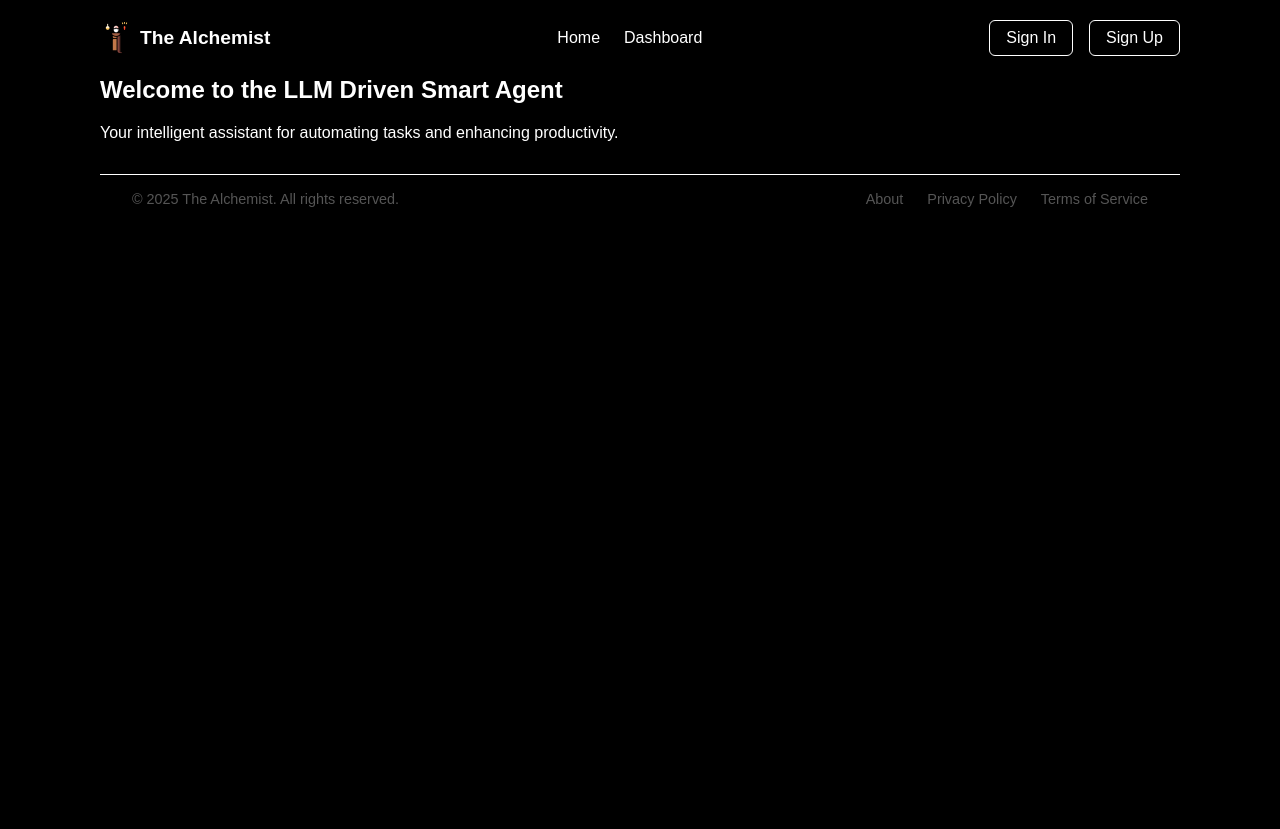
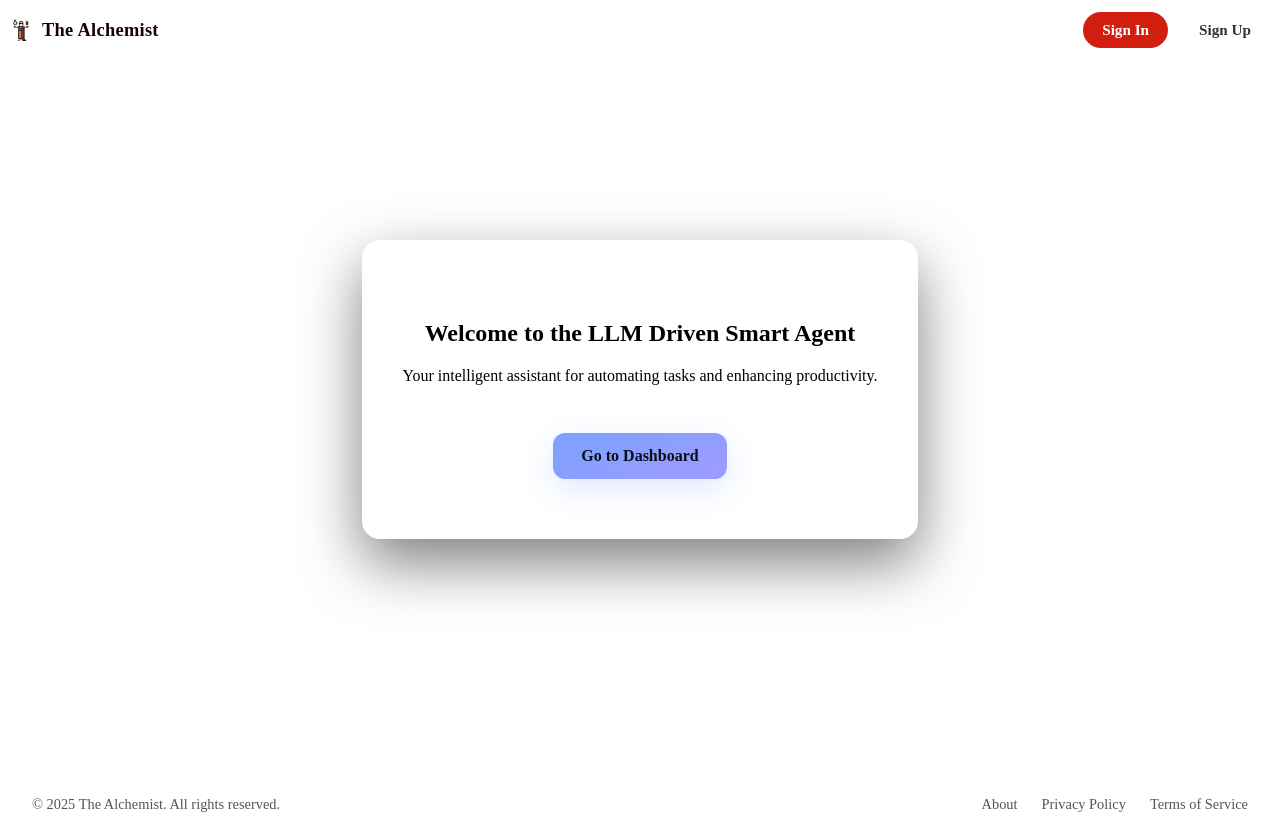
Before and after one commit to prateekrauniyar345/Senior-Design-The-Alchemist, a FastAPI app: page / in a window 1280 px wide. Before the commit the page ends 207 px from the top, so only its background shows below. Run offline with FastAPI, Linux system fonts and the light colour scheme; parts of the project's set-up code (start-up, migrations or seed data) failed here and were passed over.

Commit message:
Login and Register

```diff
--- a/Backend/main.py
+++ b/Backend/main.py
@@ -1,53 +1,135 @@
 import os
 
-from fastapi import FastAPI, Request
-from fastapi.responses import HTMLResponse
+from fastapi import FastAPI, Request, Form, Depends, Response
+from fastapi.responses import HTMLResponse, RedirectResponse
 from fastapi.staticfiles import StaticFiles
 from fastapi.templating import Jinja2Templates
-from Backend.DataBase.database import Base, engine
-from Backend.models.chat_models import Message
+from starlette.middleware.sessions import SessionMiddleware
+from starlette.status import HTTP_303_SEE_OTHER
 
-Base.metadata.create_all(bind=engine)
+# --- Supabase client (keep if you added auth) ---
+from config.supabase_client import supabase
+
+# --- DB imports (keep only if your app uses them) ---
+# from Backend.DataBase.database import Base, engine
+# from Backend.models.chat_models import Message
 
 BASE_DIR = os.path.dirname(os.path.abspath(__file__))
 
+from fastapi import FastAPI, Request, Form, Depends, Response
+from fastapi.responses import HTMLResponse, RedirectResponse
+from fastapi.staticfiles import StaticFiles
+from fastapi.templating import Jinja2Templates
+from starlette.middleware.sessions import SessionMiddleware
+from starlette.status import HTTP_303_SEE_OTHER
+import os
+
+# --- Supabase client (see step 2 below) ---
+from config.supabase_client import supabase
+
 app = FastAPI(
-        title="LLM-Driven Smart Agents for User-Friendly Access to an Open Data Portal",
-        description="A FastAPI application with Agentic Capabilities to facilitate user-friendly access to an open data portal using Large Language Models(GPT-4o).",
-        version="0.0.1"
-    )
+    title="LLM-Driven Smart Agents for User-Friendly Access to an Open Data Portal",
+    description="A FastAPI application with Agentic capabilities to facilitate user-friendly access using Large Language Models (GPT-4o).",
+    version="0.0.1",
+)
 
-# Mount the Static files
+# --- Static files and templates ---
 app.mount("/static", StaticFiles(directory=os.path.join(BASE_DIR, "static")), name="static")
-
-# templates directory for rendering HTML files
 templates = Jinja2Templates(directory=os.path.join(BASE_DIR, "templates"))
 
+# Session middleware for secure cookies
+APP_SECRET = os.getenv("APP_SECRET", "change-me")
+app.add_middleware(SessionMiddleware, secret_key=APP_SECRET)
 
-# default route
-@app.get("/")
-async def root(request: Request):
-    return templates.TemplateResponse("home.html", {"request": request})
+# Static + templates
+app.mount("/static", StaticFiles(directory="static"), name="static")
+templates = Jinja2Templates(directory="templates")
+templates.env.auto_reload = True
+templates.env.cache = {}
 
+# ---------- Auth helpers ----------
+COOKIE_ACCESS = "sb_access_token"
+COOKIE_REFRESH = "sb_refresh_token"
 
-# about route
+async def get_current_user(request: Request):
+    if supabase is None:
+        return None
+    token = request.cookies.get(COOKIE_ACCESS)
+    if not token:
+        return None
+    try:
+        res = supabase.auth.get_user(token)
+        return res.user
+    except Exception:
+        return None
+
+async def require_user(user = Depends(get_current_user)):
+    if not user:
+        return None
+    return user
+
+# ---------- Public pages (yours) ----------
+@app.get("/", response_class=HTMLResponse)
+async def root(request: Request, user=Depends(get_current_user)):
+    return templates.TemplateResponse("home.html", {"request": request, "user": user})
+
 @app.get("/about", response_class=HTMLResponse)
-async def about(request: Request):
-    return templates.TemplateResponse("about.html", {"request": request})
+async def about(request: Request, user=Depends(get_current_user)):
+    return templates.TemplateResponse("about.html", {"request": request, "user": user})
 
+@app.get("/privacy-policy", response_class=HTMLResponse)
+async def privacy_policy(request: Request, user=Depends(get_current_user)):
+    return templates.TemplateResponse("privacy_policy.html", {"request": request, "user": user})
 
-# privacy policy route
-@app.get("/privacy-policy", response_class=HTMLResponse)
-async def privacy_policy(request: Request):
-    return templates.TemplateResponse("privacy_policy.html", {"request": request})
+@app.get("/terms-of-service", response_class=HTMLResponse)
+async def terms_of_service(request: Request, user=Depends(get_current_user)):
+    return templates.TemplateResponse("terms_of_service.html", {"request": request, "user": user})
 
-# terms of service route
-@app.get("/terms-of-service", response_class=HTMLResponse)
-async def terms_of_service(request: Request):
-    return templates.TemplateResponse("terms_of_service.html", {"request": request})
+# ---------- Auth pages ----------
+@app.get("/login", response_class=HTMLResponse)
+async def login_page(request: Request):
+    return templates.TemplateResponse("login.html", {"request": request, "error": None})
+
+@app.post("/login")
+async def login_action(response: Response, email: str = Form(...), password: str = Form(...)):
+    if supabase is None:
+        return templates.TemplateResponse("login.html", {"request": request, "error": "Auth not configured yet. Ask teammate for SUPABASE_URL and SUPABASE_ANON_KEY."})
+    try:
+        data = supabase.auth.sign_in_with_password({"email": email, "password": password})
+        session = data.session
+        res = RedirectResponse(url="/dashboard", status_code=HTTP_303_SEE_OTHER)
+        res.set_cookie(COOKIE_ACCESS, session.access_token, httponly=True, samesite="lax", secure=False)
+        res.set_cookie(COOKIE_REFRESH, session.refresh_token, httponly=True, samesite="lax", secure=False)
+        return res
+    except Exception as e:
+        return templates.TemplateResponse("login.html", {"request": request, "error": str(e)})
+
+@app.get("/register", response_class=HTMLResponse)
+async def signup_page(request: Request):
+    return templates.TemplateResponse("register.html", {"request": request, "error": None})
+
+@app.post("/register")
+async def signup_action(email: str = Form(...), password: str = Form(...)):
+    if supabase is None:
+        # Redirect back to /login with a gentle message or render register page with an error
+        return RedirectResponse(url="/login", status_code=HTTP_303_SEE_OTHER)
+    supabase.auth.sign_up({"email": email, "password": password})
+    return RedirectResponse(url="/login", status_code=HTTP_303_SEE_OTHER)
+
+@app.get("/logout")
+async def logout():
+    res = RedirectResponse(url="/login", status_code=HTTP_303_SEE_OTHER)
+    res.delete_cookie(COOKIE_ACCESS)
+    res.delete_cookie(COOKIE_REFRESH)
+    return res
+
+# ---------- Protected page ----------
+@app.get("/dashboard", response_class=HTMLResponse)
+async def dashboard(request: Request, user = Depends(require_user)):
+    if not user:
+        return RedirectResponse(url="/login", status_code=HTTP_303_SEE_OTHER)
+    return templates.TemplateResponse("dashboard.html", {"request": request, "user": user})
 
 if __name__ == "__main__":
-    # uvicorn is used to run the FastAPI app
     import uvicorn
-    # run the app with reload option for development
     uvicorn.run(app, host="0.0.0.0", port=8000, reload=True)
--- a/Backend/static/styles.css
+++ b/Backend/static/styles.css
@@ -1,41 +1,55 @@
+:root{
+  /* dark shades */
+  --primary-dark1-color:#3e3e42;
+  --primary-dark2-color:#2d2d30;
+  --primary-dark3-color:#252526;
+  --primary-dark4-color:#1e1e1e;
+  --primary-dark5-color:#000000;
 
-:root{
-    /* dark shades */
-    --primary-dark1-color : #3e3e42;
-    --primary-dark2-color : #2d2d30;
-    --primary-dark3-color : #252526;
-    --primary-dark4-color : #1e1e1e;
-    --primary-dark5-color : #000000;
-
-    /* light shades */
-    --primary-light1-color : #E5E6E4;
-    --primary-light2-color : #ECECEB;
-    --primary-light3-color : #F2F3F2;
-    --primary-light4-color : #F9F9F8;
-    --primary-light5-color : #FFFFFF;
+  /* light shades */
+  --primary-light1-color:#E5E6E4;
+  --primary-light2-color:#ECECEB;
+  --primary-light3-color:#F2F3F2;
+  --primary-light4-color:#F9F9F8;
+  --primary-light5-color:#FFFFFF;
 }
 
-html{
-    font-size: 16px;
-    margin-left: 100px;
-    margin-right: 100px;
+/* Global reset */
+html { font-size:16px; margin:0; }
+*,
+*::before,
+*::after { box-sizing:border-box; }
+
+body{
+  font-family: 'Times New Roman', Times, Helvetica, sans-serif;
+  margin:0;
+  padding:0;
+  color:var(--primary-light5-color);
+  background-color:var(--primary-dark5-color);
+  min-height:100vh;
 }
 
-body{
-    font-family: Arial, Helvetica, sans-serif;
-    margin: 0;
-    padding: 0;
-    background-color: #f4f4f4;
-    box-sizing: border-box;
-    color: var(--primary-light5-color);
-    background-color: var(--primary-dark5-color);
-    min-height: 100vh;
-
-
+/* Content container (use for pages, NOT for the header) */
+.container{
+  max-width:11100px;
+  margin:0 auto;     /* center page content */
+  padding:0 24px;    /* side breathing room */
 }
 
-*,
-*::before,
-*::after{
-    box-sizing: border-box;
+/* Header (full width) */
+.dd-nav{
+  display:flex;
+  align-items:center;
+  justify-content:flex-start; /* brand on left */
+  padding:100 90px;             /* side space for header */
+  width:100%;
 }
+
+.dd-actions{
+  margin-left:auto;           /* push buttons to far right */
+  display:flex;
+  gap:20px;
+}
+
+/* Optional: sticky nice navbar */
+.dd-nav{ position:sticky; top:0; z-index:100; background:transparent; }
--- a/Backend/templates/home.html
+++ b/Backend/templates/home.html
@@ -3,10 +3,60 @@
 {% block title %}Home - LLM Driven Smart Agent{% endblock %}
 
 {% block content %}
+
+<style>
+  /* Background: subtle vignette, no blue glow */
+body{
+    background:
+        radial-gradient(900px 500px at 50% -200px, rgba(255,255,255,.04), transparent 60%),
+        radial-gradient(1200px 700px at 50% 120%, rgba(0,0,0,.35), transparent 60%),
+        var(--bg);
+    color:var(--text);
+    }
+
+    /* Home card */
+    .home-section { margin-top:80px; padding:80px 20px; display:flex; justify-content:center; }
+    .home-section .container{
+    max-width:700px; text-align:center;
+    background:linear-gradient(180deg, var(--panel), var(--panel-2));
+    border:1px solid var(--line);
+    border-radius:18px;
+    padding:60px 40px;
+    box-shadow:0 24px 60px rgba(0,0,0,.5);
+    }
+
+    /* Text */
+    .home-section h1{ color:var(--text); }
+    .home-section p{ color:var(--muted); }
+
+    /* CTA keeps a soft blue but neutralized */
+     .home-btn {
+    display: inline-block;
+    margin-top: 2rem;
+    padding: 14px 28px;
+    border: none;
+    border-radius: 12px;
+    font-weight: 700;
+    background: linear-gradient(160deg, #7aa2ff, #a09bff);
+    color: #0a0f16;
+    text-decoration: none;
+    box-shadow: 0 10px 30px rgba(122,162,255,.25);
+    transition: all 0.2s ease;
+  }
+  .home-btn:hover {
+    transform: translateY(-1px);
+    filter: saturate(1.05);
+    box-shadow: 0 12px 36px rgba(122,162,255,.32);
+  }
+</style>
+
 <section class="home-section">
   <div class="container">
     <h1>Welcome to the LLM Driven Smart Agent</h1>
     <p>Your intelligent assistant for automating tasks and enhancing productivity.</p>
+
+    <!-- Optional CTA button -->
+    <a href="/dashboard" class="home-btn">Go to Dashboard</a>
   </div>
 </section>
 {% endblock %}
--- a/Backend/templates/root.html
+++ b/Backend/templates/root.html
@@ -3,7 +3,7 @@
 <head>
     <meta charset="UTF-8">
     <meta name="viewport" content="width=device-width, initial-scale=1.0">
-    <link rel="stylesheet" href="{{ url_for('static', path='styles.css') }}">
+    <link rel="stylesheet" href="{{ url_for('static', path='styles.css') }}?v=20251019">
     <title>{% block title %}LLM Driven Smart Agent{% endblock %}</title>
 </head>
 
--- a/Backend/templates/shared/footer.html
+++ b/Backend/templates/shared/footer.html
@@ -4,7 +4,7 @@
     justify-content: space-between;
     align-items: center;
     padding: 1rem 2rem;
-    margin-top: 2rem;
+    margin-top: 10rem;
     border-top: 1px solid var(--primary-light5-color);
     font-size: 0.9rem;
     color: var(--text-secondary, #555);
--- a/Backend/templates/shared/header.html
+++ b/Backend/templates/shared/header.html
@@ -1,72 +1,64 @@
-<div style="margin-top: 20px;">
-  <header
-    style="
-      display: flex;
-      justify-content: space-between;
-      align-items: center;
-    "
-  >
-    <!-- Left: Logo + Title -->
-     <a href="/" style="text-decoration: none; color: inherit;">
-        <div style="display: flex; align-items: center; gap: 0.5rem;">
-          <img
-            src="{{ url_for('static', path='images/the-alchemist.png') }}"
-            alt="The Alchemist Logo"
-            style="height: 32px; width: 32px; object-fit: contain;"
-          >
-          <span style="font-size: 1.2rem; font-weight: 600;">The Alchemist</span>
-        </div>
-     </a>
+<!-- shared/header.html (DoorDash-style top bar) -->
+<header class="dd-nav">
+  <a href="/" class="dd-brand" aria-label="Go to main page">
+    <img
+      src="{{ url_for('static', path='images/the-alchemist.png') }}"
+      alt=""
+      class="dd-logo"
+      loading="lazy"
+    />
+    <span class="dd-name">The Alchemist</span>
+  </a>
 
+  <nav class="dd-actions">
+    <a href="/login" class="dd-btn dd-btn--signin">Sign In</a>
+    <a href="/register" class="dd-btn dd-btn--signup">Sign Up</a>
+  </nav>
+</header>
 
-    <!-- Middle: Navigation -->
-    <nav>
-      <ul
-        style="
-          list-style: none;
-          display: flex;
-          gap: 1.5rem;
-          margin: 0;
-          padding: 0;
-        "
-      >
-        <li><a href="/" style="text-decoration: none; color: inherit;">Home</a></li>
-        <li><a href="/dashboard" style="text-decoration: none; color: inherit;">Dashboard</a></li>
-      </ul>
-    </nav>
+<style>
+  .dd-nav{
+    margin-bottom: 100px;
+    height:60px;
+    display:flex;
+    align-items:center;
+    justify-content:space-between;
+    padding:0 10px;
+    /*background:#eed9d6;   */
+    color:#020000;
+    border-radius:10px;             /* optional: remove for full-bleed bar */
+  }
 
-    <!-- Right: Auth buttons -->
-    <div style="display: flex; gap: 1rem;">
-      <a
-        href="/signin"
-        style="
-          text-decoration: none;
-          color: inherit;
-          border: 1px solid var(--primary-light5-color);
-          padding: 0.5rem 1rem;
-          border-radius: 6px;
-          transition: background 0.2s ease;
-        "
-        onmouseover="this.style.background='var(--primary-light5-color)'; this.style.color='black';"
-        onmouseout="this.style.background='transparent'; this.style.color='inherit';"
-      >
-        Sign In
-      </a>
-      <a
-        href="/signup"
-        style="
-          text-decoration: none;
-          color: inherit;
-          border: 1px solid var(--primary-light5-color);
-          padding: 0.5rem 1rem;
-          border-radius: 6px;
-          transition: background 0.2s ease;
-        "
-        onmouseover="this.style.background='var(--primary-light5-color)';this.style.color='black';"
-        onmouseout="this.style.background='transparent';this.style.color='inherit';"
-      >
-        Sign Up
-      </a>
-    </div>
-  </header>
-</div>
+  .dd-brand{
+    display:flex;align-items:center;gap:10px;
+    text-decoration:none;color:#180101;
+    font-weight:800;letter-spacing:.3px;font-size:1.15rem;
+  }
+  .dd-logo{width:22px;height:22px;object-fit:contain;}
+  .dd-name{line-height:1;}
+
+  .dd-actions{
+    display:flex;
+    gap:12px;
+  }
+
+  .dd-btn{
+    display:inline-flex;align-items:center;justify-content:center;
+    padding:8px 18px;border-radius:9999px;
+    text-decoration:none;font-weight:800;font-size:.95rem;
+    transition:filter .15s ease, transform .05s ease, background .15s ease;
+    border:1px solid transparent;
+  }
+  .dd-btn--signin{background:#d21e0e;color:#fff;}
+  .dd-btn--signin:hover{filter:saturate(1.05);}
+  .dd-btn--signup{background:#fff;color:#333;border-color:#ffffff;}
+  .dd-btn--signup:hover{background:#f1f1f1;}
+  .dd-btn:active{transform:translateY(1px);}
+
+  /* Responsive: stack buttons if needed */
+  @media (max-width:480px){
+    .dd-nav{padding:0 16px;}
+    .dd-name{font-size:1rem;}
+    .dd-btn{padding:8px 14px;}
+  }
+</style>
```
Also changed, not shown: Backend/config/supabase_client.py (added, +15 -0 lines), Backend/requirements.txt (+5 -4 lines), Backend/templates/dashboard.html (added, +9 -0 lines), Backend/templates/login.html (added, +132 -0 lines), Backend/templates/register.html (added, +133 -0 lines), Readme.MD, 1 other file. Lines whose indentation alone changed are shown as unchanged.
